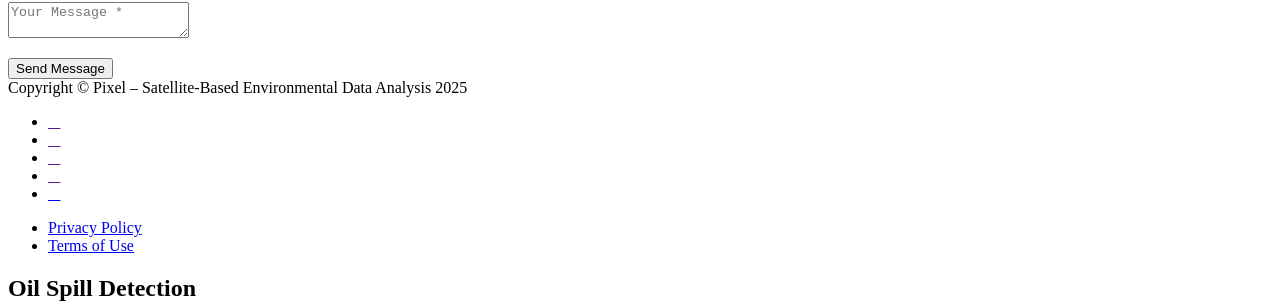
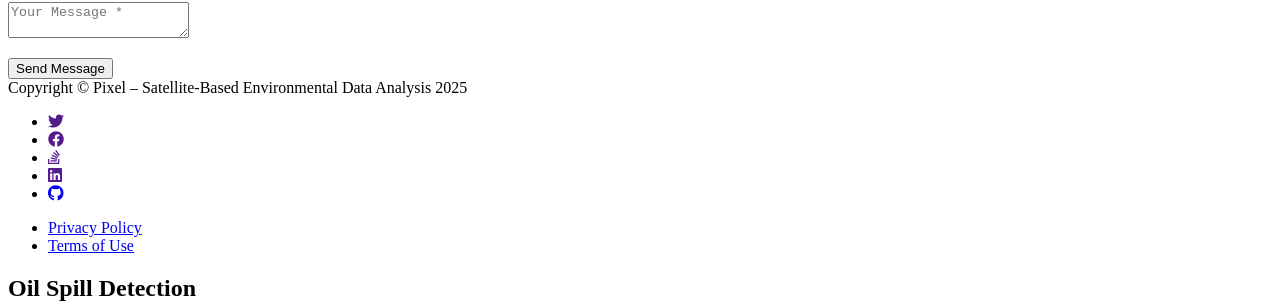
Before and after one commit to PixelNGO/pixel-ong.github.io, a Jekyll site: the page built from _posts/2014-07-16-project-3.markdown, in a window 1280 px wide. Shown: the part 3538-3842 px from the top of the page. Built offline with Jekyll 4.4.1, drawn with Linux system fonts in a browser that asks for light colours; some web fonts are replaced.

Commit message:
Update footer.html

```diff
--- a/_includes/footer.html
+++ b/_includes/footer.html
@@ -7,7 +7,7 @@
                 <div class="col-md-4">
                     <ul class="list-inline social-buttons">
                         {% for network in site.social %}
-                        <li><a href="{{ network.url }}"><i class="fa-brand fa-{{ network.title }}"></i></a>
+                        <li><a href="{{ network.url }}"><i class="fa-brands fa-{{ network.title }}"></i></a>
                         </li>
                         {% endfor %}
                     </ul>
```
